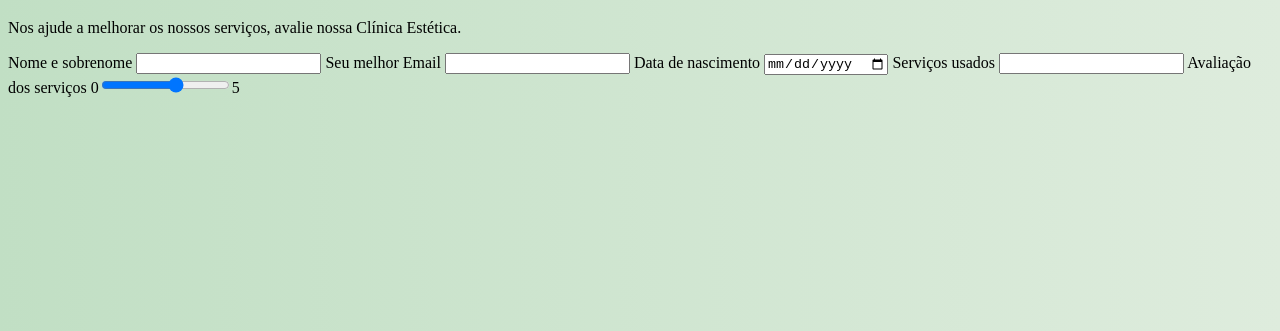
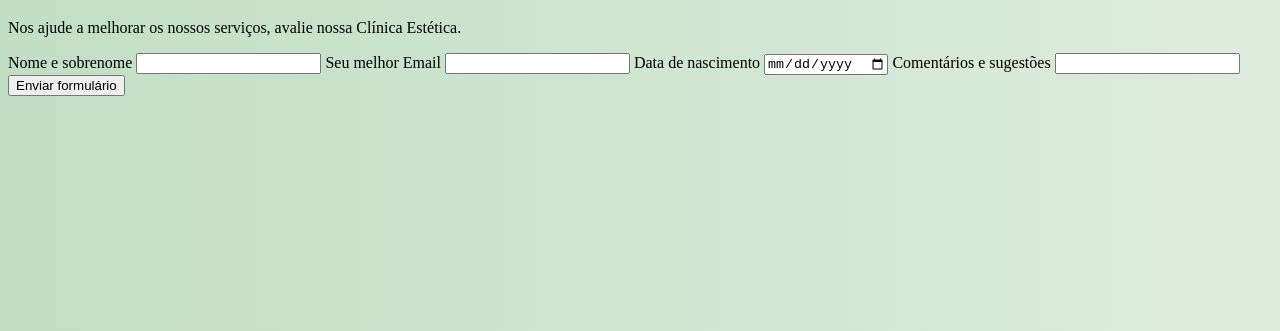
Before and after one commit to Gabriela-Costa/formulario-clinica, a plain HTML site: page index.html in a window 1280 px wide. Shown: the part 469-800 px from the top of the page. Drawn offline with Linux system fonts and the light colour scheme.

Commit message:
atualização formulario1

```diff
--- a/index.html
+++ b/index.html
@@ -24,11 +24,13 @@
             <label for="nasc">Data de nascimento</label>
             <input type="date" id="nasc">
 
-            <label for="servicos">Serviços usados</label>
-            <input type="text" id="servicos">
+            <!--p>Serviços já usados</p>
+            <input type="checkbox" id="servicos"!-->
 
-            <label for="avaliacao">Avaliação dos serviços</label>
-            0<input type="range" id="avaliacao" min="0" max="5">5
+            <label for="avaliacao">Comentários e sugestões</label>
+            <input type="text" id="avaliacao">
+
+            <input type="button" onclick="alert('Formulário enviado')" value="Enviar formulário" >
 
         </form>
     </main>
```
